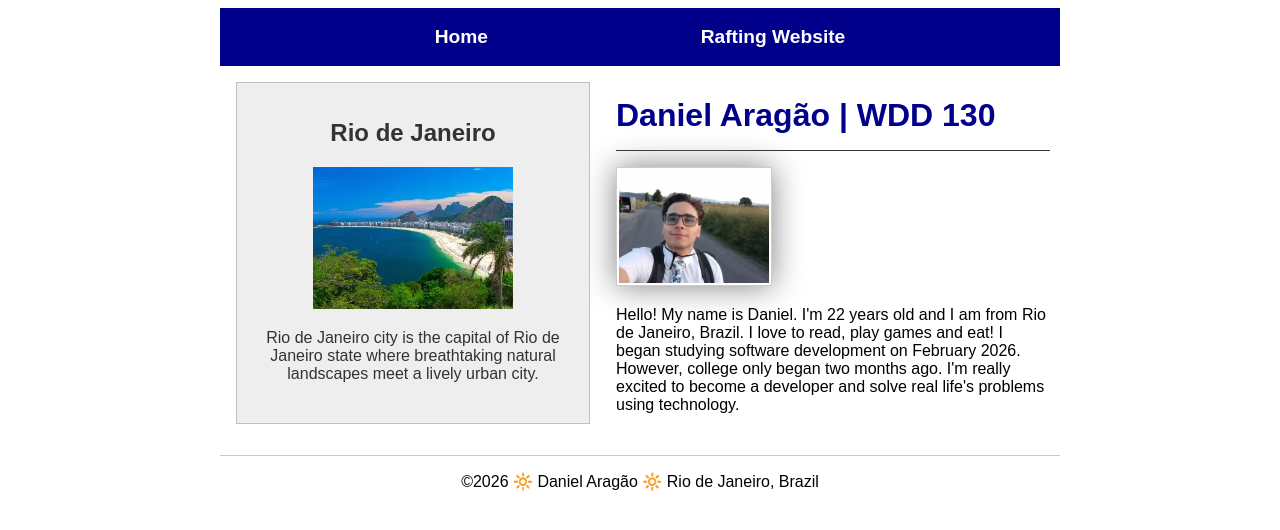
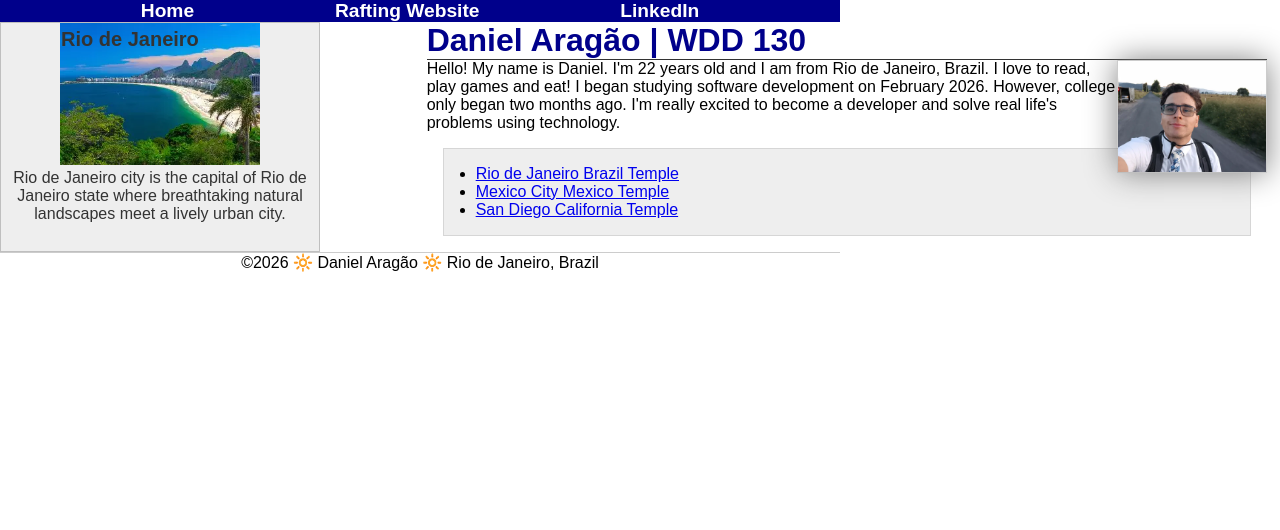
Before and after one commit to aragasdaniel-sys/wdd130, a plain HTML site: page index.html in a window 1280 px wide. Drawn offline with Linux system fonts and the light colour scheme.

Commit message:
Changes to the index file to follow week 03 code along.

```diff
--- a/index.html
+++ b/index.html
@@ -1,3 +1,4 @@
+<!-- 12 November 2026 -->
 <!DOCTYPE html>
 <html lang="en">
 <!-- This is a comment in html -->
@@ -19,6 +20,9 @@
         <nav>
             <a href="#">Home</a>
             <a href="wwr/">Rafting Website</a>
+            <a href="www.linkedin.com/in/daniel-aragão
+
+">LinkedIn</a>
         </nav>
     </header>
     <div class="grid">
@@ -34,6 +38,20 @@
                 solve real life's problems
                 using technology.
             </p>
+            <ul class="box indent">
+                <li><a href="https://www.churchofjesuschrist.org/temples/details/rio-de-janeiro-brazil-temple?lang=spa"
+                      target="_blank">Rio
+                        de Janeiro Brazil Temple</a>
+                </li>
+                <li><a href="https://www.churchofjesuschrist.org/temples/details/mexico-city-mexico-temple?lang=spa"
+                      target="_blank">Mexico
+                        City Mexico Temple</a>
+                </li>
+                <li><a href="https://www.churchofjesuschrist.org/temples/details/san-diego-california-temple?lang=spa"
+                      target="_blank">San
+                        Diego California Temple</a>
+                </li>
+            </ul>
         </main>
 
         <aside>
--- a/styles/styles.css
+++ b/styles/styles.css
@@ -4,6 +4,11 @@
     --img-height: auto;
     --border: 1px solid rgb(0 0 0 / 0.2);
 
+    * {
+        margin: 0;
+        padding: 0;
+        box-sizing: border-box;
+    }
 }
 
 body {
@@ -11,15 +16,9 @@ body {
 }
 
 header,
-footer,
-.grid {
+footer {
     max-width: 840px;
     margin: 0 auto;
-}
-
-.grid {
-    display: grid;
-    grid-template-columns: 1fr 2fr;
 }
 
 main {
@@ -33,6 +32,8 @@ main img {
     border: var(--border);
     padding: 2px;
     box-shadow: 0 0 30px gray;
+    float: right;
+    margin: 1rem;
 }
 
 aside {
@@ -45,12 +46,20 @@ aside {
     text-align: center;
     grid-column: 1;
     grid-row: 1;
+    position: relative;
 
 }
 
 aside img {
     width: 200px;
     height: auto;
+}
+
+aside h2 {
+    position: absolute;
+    top: 5px;
+    left: 60px;
+    font-size: 20px;
 }
 
 nav {
@@ -83,7 +92,25 @@ p {
 }
 
 footer {
-    margin-top: 15px;
+    margin-top: 1em;
     border-top: var(--border);
     text-align: center;
 }
+
+/* Class Selectors */
+.box {
+    margin: 1rem;
+    border: 1px solid rgba(0, 0, 0, .1);
+    padding: 1rem;
+    background-color: #eee;
+    color: #000;
+}
+
+.indent {
+    padding-left: 2rem;
+}
+
+.grid {
+    display: grid;
+    grid-template-columns: 1fr 2fr;
+}
```
